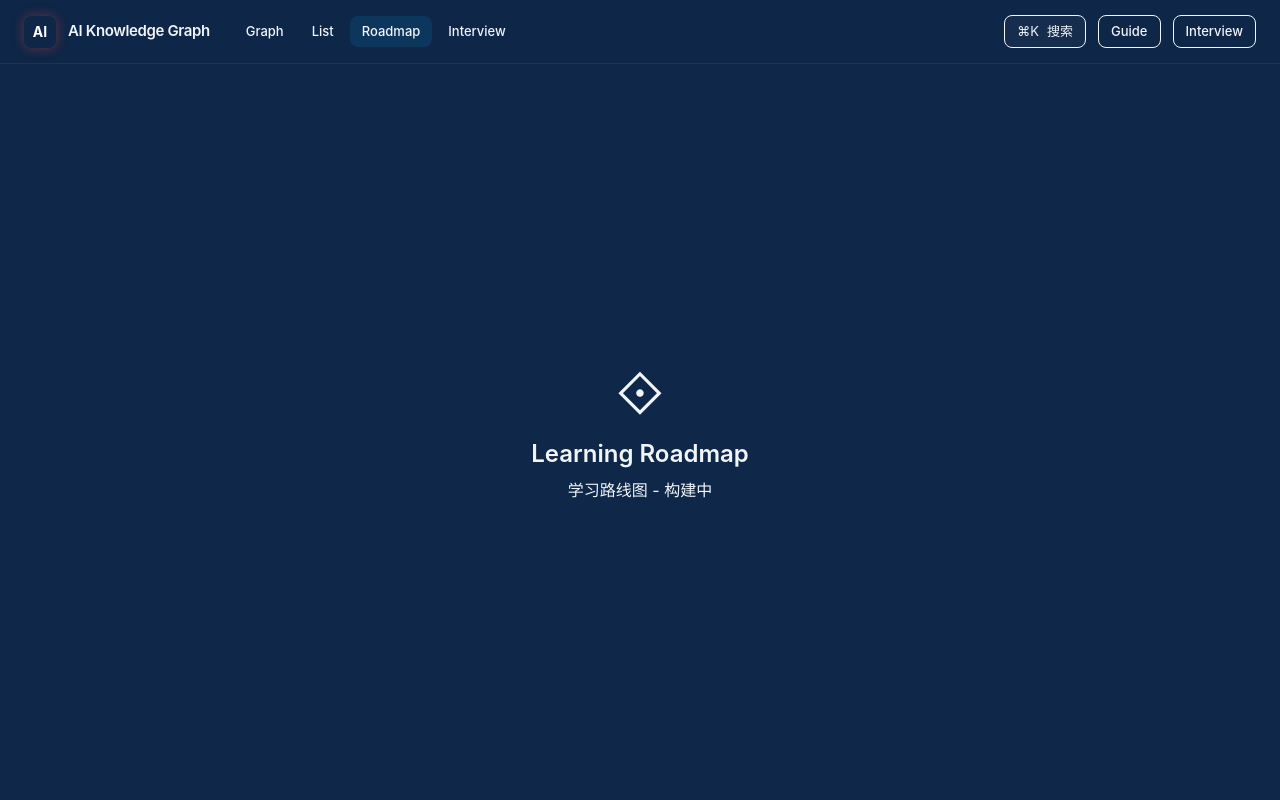
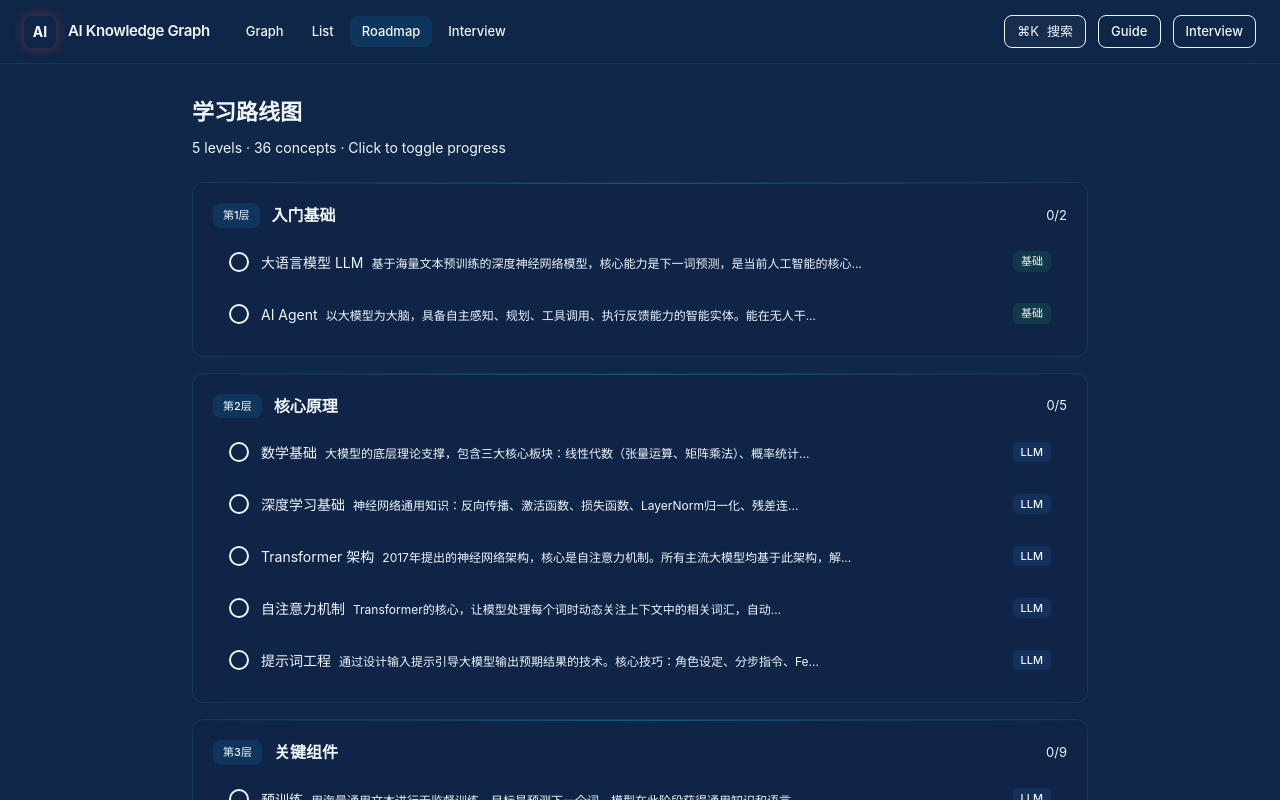
Before and after one commit to TheEastKoi/ai-knowledge-graph, a Vue app: page /roadmap in a window 1280 px wide. Built offline with nearby package versions, Linux system fonts and the light colour scheme.

Commit message:
feat: implement RoadmapView with LevelStage and progress tracking

```diff
--- /dev/null
+++ b/src/components/roadmap/LevelStage.vue
@@ -0,0 +1,65 @@
+<template>
+  <div class="glass-panel-accent p-5 mb-4">
+    <div class="flex items-center gap-3 mb-3">
+      <span class="text-[11px] px-2.5 py-1 rounded-lg font-medium"
+            style="background: rgba(14,165,233,0.12); color: var(--color-arc-blue-light);">
+        第{{ level }}层
+      </span>
+      <h3 class="text-[16px] font-semibold" style="color: var(--color-text-primary);">{{ title }}</h3>
+      <span class="text-[13px] ml-auto" style="color: var(--color-text-dim);">{{ completedCount }}/{{ nodes.length }}</span>
+    </div>
+    <div class="space-y-2">
+      <div v-for="node in nodes" :key="node.id" @click="toggleProgress(node.id)"
+           class="flex items-center gap-3 px-4 py-2.5 rounded-lg cursor-pointer transition-all duration-200 hover:bg-[rgba(14,165,233,0.06)]">
+        <div class="w-5 h-5 rounded-full border-2 flex items-center justify-center shrink-0 transition-all duration-200"
+             :style="progressStyle(node.id)">
+          <span v-if="progress[node.id] === 'completed'" class="text-[10px] text-white">✓</span>
+          <span v-else-if="progress[node.id] === 'in_progress'" class="w-2 h-2 rounded-full" style="background: var(--color-titanium-gold);" />
+        </div>
+        <div class="flex-1">
+          <span class="text-[14px]" style="color: var(--color-text-primary);">{{ node.name }}</span>
+          <span class="text-[12px] ml-2" style="color: var(--color-text-dim);">{{ node.desc.slice(0, 40) }}...</span>
+        </div>
+        <span class="text-[11px] px-2 py-0.5 rounded-md font-medium shrink-0" :style="categoryStyle(node.category)">
+          {{ catLabel(node.category) }}
+        </span>
+      </div>
+    </div>
+  </div>
+</template>
+
+<script setup lang="ts">
+import { computed } from 'vue'
+import { useAppStore } from '@/stores/appStore'
+import type { ConceptNode, Category, ProgressStatus } from '@/types'
+
+const props = defineProps<{ level: number; title: string; nodes: ConceptNode[] }>()
+const appStore = useAppStore()
+const progress = computed(() => appStore.learningProgress)
+const completedCount = computed(() => props.nodes.filter(n => progress.value[n.id] === 'completed').length)
+
+function progressStyle(nodeId: string) {
+  const s = progress.value[nodeId]
+  if (s === 'completed') return 'border-color: var(--color-cat-base); background: var(--color-cat-base);'
+  if (s === 'in_progress') return 'border-color: var(--color-titanium-gold);'
+  return 'border-color: var(--color-border-subtle);'
+}
+
+function toggleProgress(nodeId: string) {
+  const current = progress.value[nodeId] || 'not_started'
+  const next: ProgressStatus = current === 'not_started' ? 'in_progress' : current === 'in_progress' ? 'completed' : 'not_started'
+  appStore.markProgress(nodeId, next)
+}
+
+function categoryStyle(cat: Category) {
+  const map: Record<string, { bg: string; color: string }> = {
+    base: { bg: 'rgba(34,197,94,0.12)', color: 'var(--color-cat-base)' },
+    llm: { bg: 'rgba(59,130,246,0.12)', color: 'var(--color-cat-llm)' },
+    agent: { bg: 'rgba(234,179,8,0.12)', color: 'var(--color-cat-agent)' },
+  }
+  const s = map[cat] || map.base
+  return { background: s.bg, color: s.color }
+}
+
+function catLabel(cat: Category) { return { base: '基础', llm: 'LLM', agent: 'Agent' }[cat] }
+</script>
--- a/src/views/RoadmapView.vue
+++ b/src/views/RoadmapView.vue
@@ -1,9 +1,26 @@
 <template>
-  <div class="h-full w-full flex items-center justify-center" style="background: var(--color-bg-primary);">
-    <div class="text-center">
-      <div class="text-6xl mb-4" style="color: var(--color-arc-blue-light);">⟐</div>
-      <h1 class="text-2xl font-semibold mb-2" style="color: var(--color-text-primary);">Learning Roadmap</h1>
-      <p style="color: var(--color-text-muted);">学习路线图 - 构建中</p>
+  <div class="h-full overflow-y-auto p-8">
+    <div class="max-w-4xl mx-auto">
+      <h1 class="text-[22px] font-semibold mb-2" style="color: var(--color-text-primary);">学习路线图</h1>
+      <p class="text-[14px] mb-6" style="color: var(--color-text-dim);">5 levels · 36 concepts · Click to toggle progress</p>
+      <LevelStage :level="1" title="入门基础" :nodes="l1Nodes" />
+      <LevelStage :level="2" title="核心原理" :nodes="l2Nodes" />
+      <LevelStage :level="3" title="关键组件" :nodes="l3Nodes" />
+      <LevelStage :level="4" title="进阶技术" :nodes="l4Nodes" />
+      <LevelStage :level="5" title="生产落地" :nodes="l5Nodes" />
     </div>
   </div>
 </template>
+
+<script setup lang="ts">
+import { computed } from 'vue'
+import { useKnowledgeStore } from '@/stores/knowledgeStore'
+import LevelStage from '@/components/roadmap/LevelStage.vue'
+
+const knowledgeStore = useKnowledgeStore()
+const l1Nodes = computed(() => knowledgeStore.nodesByLevel[1] || [])
+const l2Nodes = computed(() => knowledgeStore.nodesByLevel[2] || [])
+const l3Nodes = computed(() => knowledgeStore.nodesByLevel[3] || [])
+const l4Nodes = computed(() => knowledgeStore.nodesByLevel[4] || [])
+const l5Nodes = computed(() => knowledgeStore.nodesByLevel[5] || [])
+</script>
```
